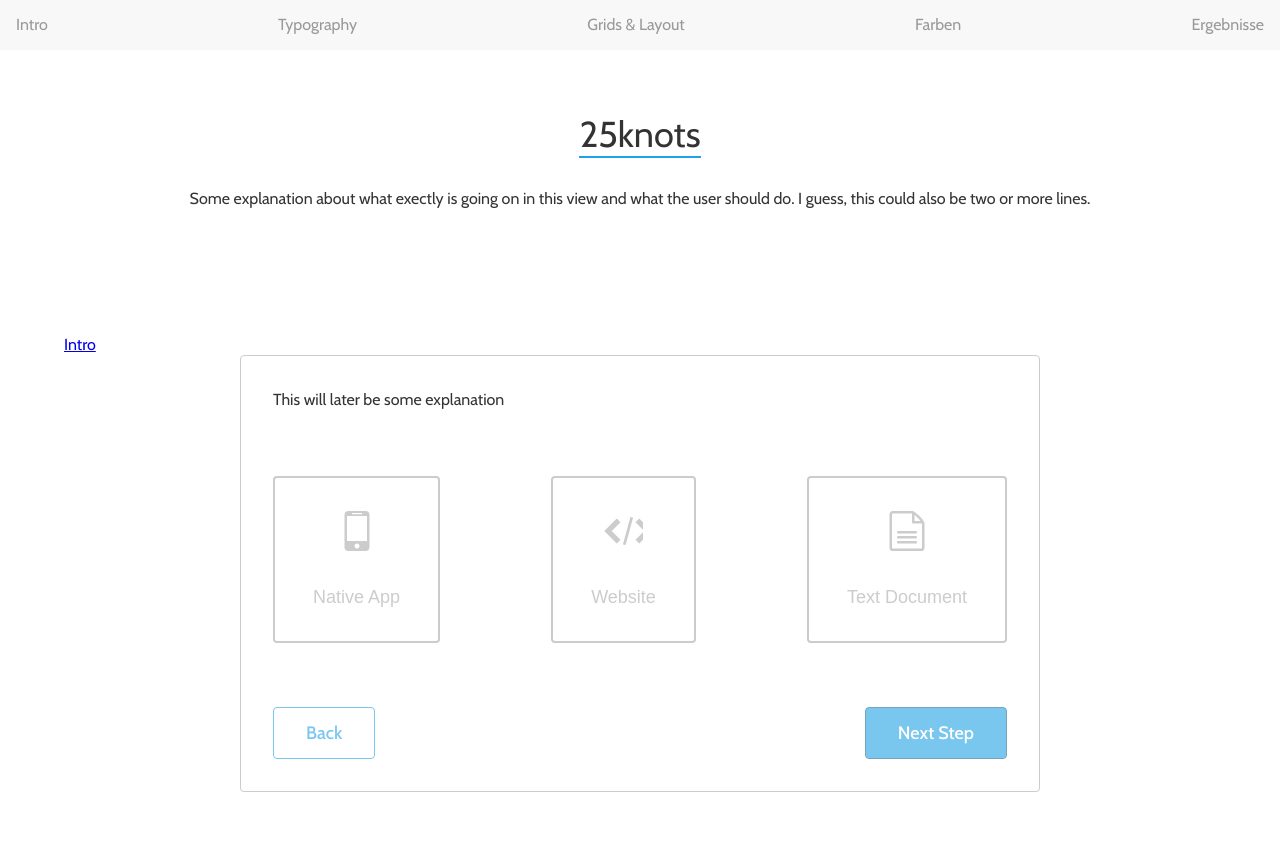
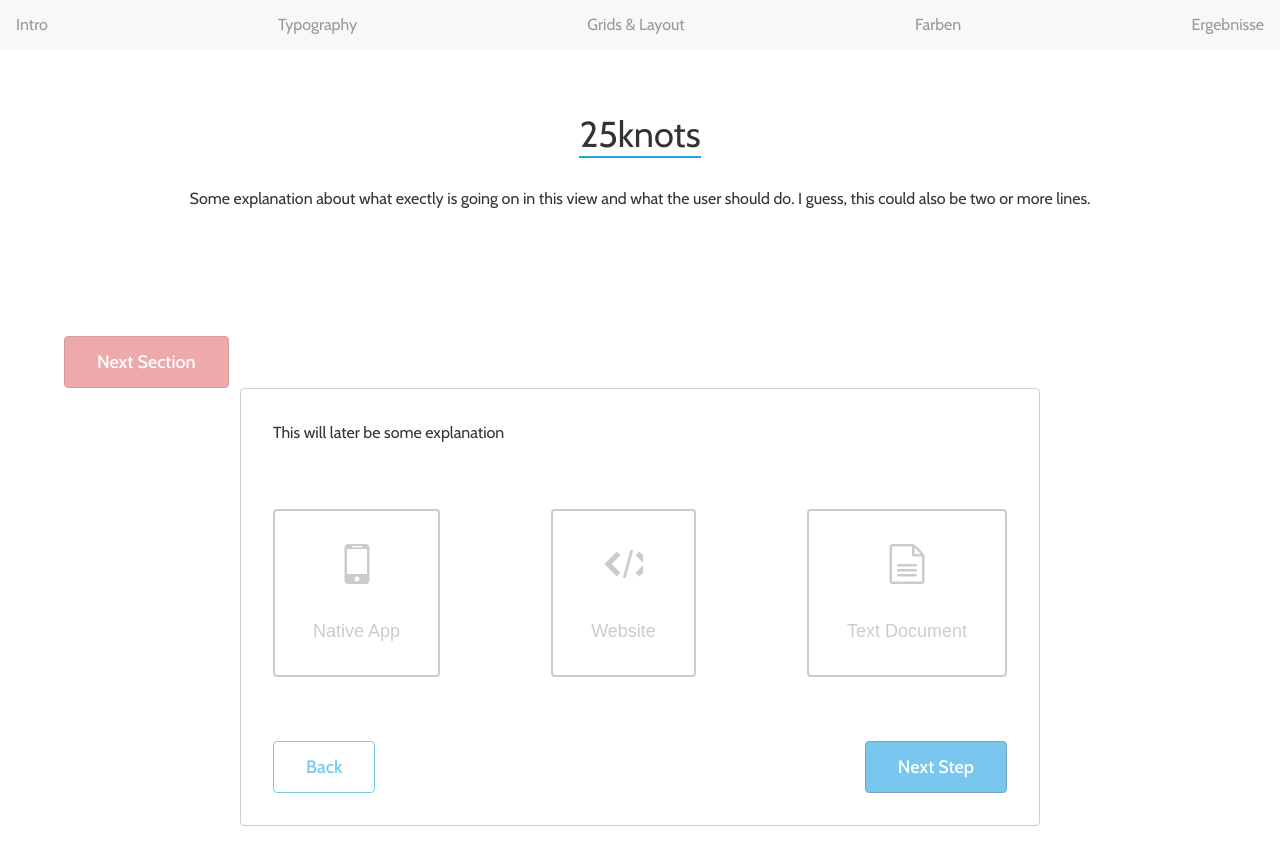
Before and after one commit to Plsr/25knots, a React app: page / in a window 1280 px wide. Shown: the top 864 px of the page. Built offline with nearby package versions, Linux system fonts and the light colour scheme.

Commit message:
Moved State Container from Setup to App
This allows for the NavigationButton to know the state without an additional
container

```diff
--- a/src/components/App.jsx
+++ b/src/components/App.jsx
@@ -1,24 +1,57 @@
 import React from 'react'
-import { Link } from 'react-router-dom'
 
 import Intro from './Intro.jsx'
 import Progress from './shared/Progress.jsx'
 import IntroductionHero from './IntroductionHero.jsx'
 import SpacingInset from './helpers/spacing/SpacingInset.jsx'
-import {SetupContainer} from '../containers/SetupContainer.js'
-
+import NavigationButton from './NavigationButton.jsx'
+import SetupProgress from './SetupProgress.jsx'
+import SetupSummary from './SetupSummary.jsx'
+import {AppContainer} from '../containers/AppContainer.js'
 
 import {setupOptions} from './helpers/constants/setupOptions.js' // Remove after setupSteps was moved to redux container
 
 export default class App extends React.Component {
+  constructor(props) {
+    super(props)
+
+    this.renderSetupStep = this.renderSetupStep.bind(this)
+  }
+
+  renderSetupStep() {
+    if(this.props.setupFinished) {
+      return(
+        <SetupSummary
+          setupOptions={setupOptions}
+          scopes={this.props.scopes}
+          resetSetup={this.props.resetSetup}
+        />
+      )
+    } else {
+      return(
+        <SetupProgress
+          scopes={this.props.scopes}
+          setupStep={this.props.setupStep}
+          setupSteps={'2'}
+          setupOptions={setupOptions}
+          setScope={this.props.setScope}
+          setSetupToFinished={this.props.setSetupToFinished}
+          previousSetupStep={this.props.previousSetupStep}
+        />
+      )
+    }
+  }
+
   render() {
     return (
       <div>
         <Progress />
         <SpacingInset size='xl'>
           <IntroductionHero />
-          <Link to='/intro'>Intro</Link>
-          <SetupContainer setupOptions={setupOptions} setupSteps={2} />
+          <NavigationButton to='/typography' inactive={!this.props.setupFinished}>
+            Next Section
+          </NavigationButton>
+          {this.renderSetupStep()}
         </SpacingInset>
       </div>
     )
--- a/src/components/NavigationButton.jsx
+++ b/src/components/NavigationButton.jsx
@@ -1,9 +1,10 @@
 import React from 'react'
 import { StyleSheet, css } from 'aphrodite'
+import { Link } from 'react-router-dom'
 
 import { fontFamily, fontSizes, fontWeights } from '../styles/base/fonts.js'
 import { baseColors, appColors } from '../styles/base/colors.js'
-import { buttonReset } from '../styles/shared/buttonReset.js'
+import { buttonReset, buttonBaseStyles, buttonInactiveStyles } from '../styles/shared/buttons.js'
 import SpacingSquishedInset from './helpers/spacing/SpacingSquishedInset.jsx'
 
 /**
@@ -16,16 +17,34 @@ import SpacingSquishedInset from './helpers/spacing/SpacingSquishedInset.jsx'
  * FIXME: After building the PrimaryButton, confirm the name.
  */
 class NavigationButton extends React.Component {
+  constructor(props) {
+    super(props)
+
+    this.handleClick = this.handleClick.bind(this)
+  }
+  handleClick(e){
+    if(this.props.inactive) {
+      e.preventDefault();
+    }
+  }
+
   render() {
     return (
-      <button
-        className={css(styles.buttonReset, styles.buttonStyles)}
-        onClick={this.props.onClick}
+      <Link
+        to={this.props.to}
+        onClick={this.handleClick}
       >
-        <SpacingSquishedInset size='l'>
-          {this.props.children}
-        </SpacingSquishedInset>
-      </button>
+        <button
+          className={css(
+            styles.buttonReset,
+            styles.buttonStyles,
+            this.props.inactive && styles.buttonInactiveStyles )}
+        >
+          <SpacingSquishedInset size='l'>
+            {this.props.children}
+          </SpacingSquishedInset>
+        </button>
+      </Link>
     )
   }
 }
@@ -35,18 +54,18 @@ const styles = StyleSheet.create({
     ...buttonReset
   },
   buttonStyles: {
-    fontSize: fontSizes.m,
-    fontWeight: fontWeights.semiBold,
+    ...buttonBaseStyles,
     color: baseColors.white,
     backgroundColor: appColors.primary,
     borderColor: appColors.primaryDarkened,
-    borderWidth: '1px',
-    borderStyle: 'solid',
-    borderRadius: '4px',
-    lineHeight: 1,
-    cursor: 'pointer',
     ':hover': {
       backgroundColor: appColors.primaryDarkened
+    }
+  },
+  buttonInactiveStyles: {
+    ...buttonInactiveStyles,
+    ':hover': {
+      backgroundColor: appColors.primary
     }
   }
 })
--- a/src/components/Setup.jsx
+++ /dev/null
@@ -1,30 +0,0 @@
-import React from 'react'
-
-import SetupProgress from './SetupProgress.jsx'
-import SetupSummary from './SetupSummary.jsx'
-
-function Setup(props) {
-  if(props.setupFinished) {
-    return(
-      <SetupSummary
-        setupOptions={props.setupOptions}
-        scopes={props.scopes}
-        resetSetup={props.resetSetup}
-      />
-    )
-  } else {
-    return(
-      <SetupProgress
-        scopes={props.scopes}
-        setupStep={props.setupStep}
-        setupSteps={props.setupSteps}
-        setupOptions={props.setupOptions}
-        setScope={props.setScope}
-        setSetupToFinished={props.setSetupToFinished}
-        previousSetupStep={props.previousSetupStep}
-      />
-    )
-  }
-}
-
-export default Setup
--- a/src/containers/SetupContainer.js
+++ b/src/containers/AppContainer.js
@@ -1,6 +1,6 @@
 import { connect } from 'react-redux'
 import { setScope, setSetupToFinished, previousSetupStep, resetSetup } from '../actions'
-import Setup from '../components/Setup.jsx'
+import App from '../components/App.jsx'
 
 const mapStatetoProps = (state, ownProps) => {
   return {
@@ -28,7 +28,7 @@ const mapDispatchToProps = (dispatch) => {
   }
 }
 
-export const SetupContainer = connect(
+export const AppContainer = connect(
   mapStatetoProps,
   mapDispatchToProps
-)(Setup)
+)(App)
--- a/src/index.js
+++ b/src/index.js
@@ -9,7 +9,7 @@ import logger from 'redux-logger'
 import './styles/global.css'
 import './styles/normalize.css'
 
-import App from './components/App.jsx'
+import {AppContainer} from './containers/AppContainer.js'
 import Typography from './components/Typography.jsx'
 import Intro from './components/Intro.jsx'
 
@@ -22,7 +22,7 @@ ReactDOM.render(
   <Provider store={store}>
     <Router>
       <Switch>
-        <Route exact path="/" component={App}/>
+        <Route exact path="/" component={AppContainer}/>
         <Route path="/intro" component={Intro}/>
         <Route path="/typography" component={Typography}/>
       </Switch>
```
